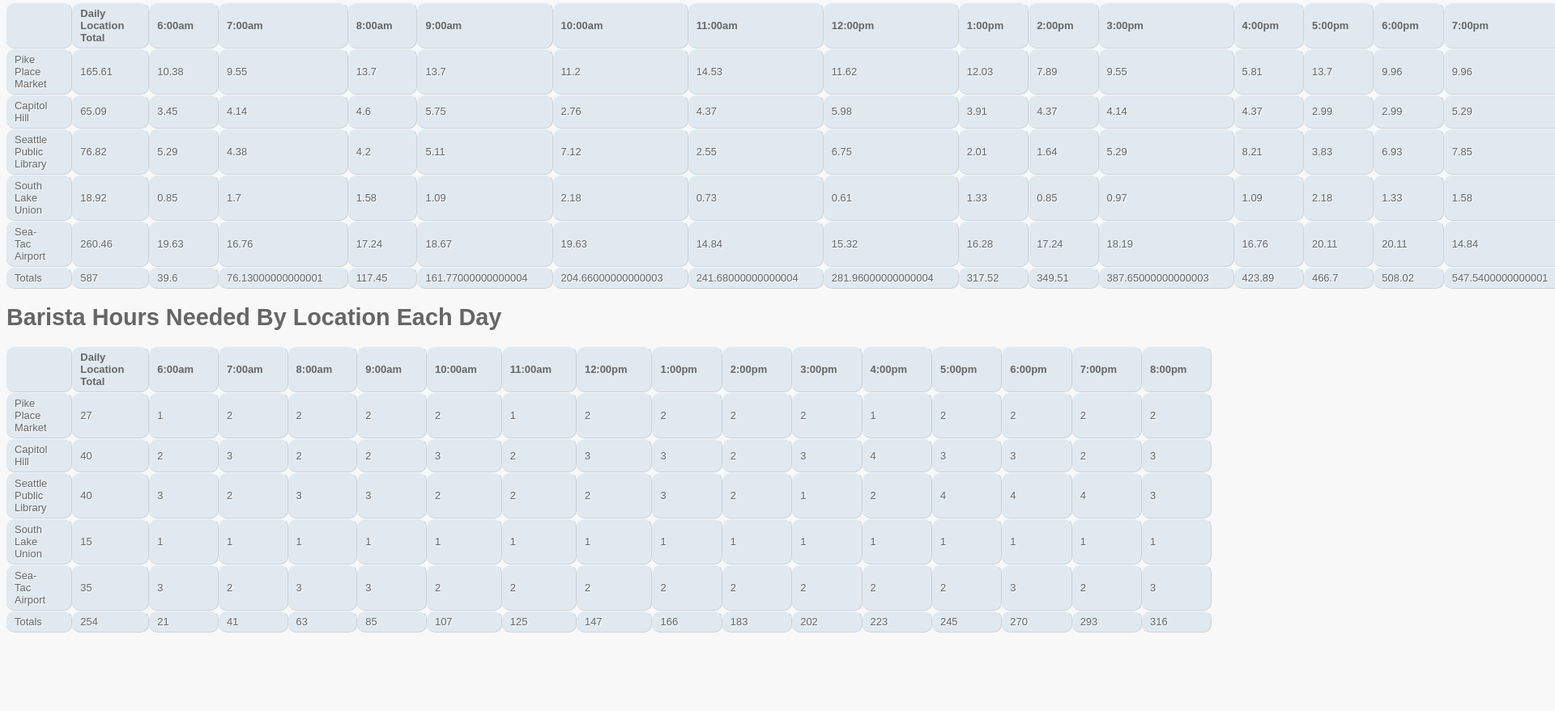
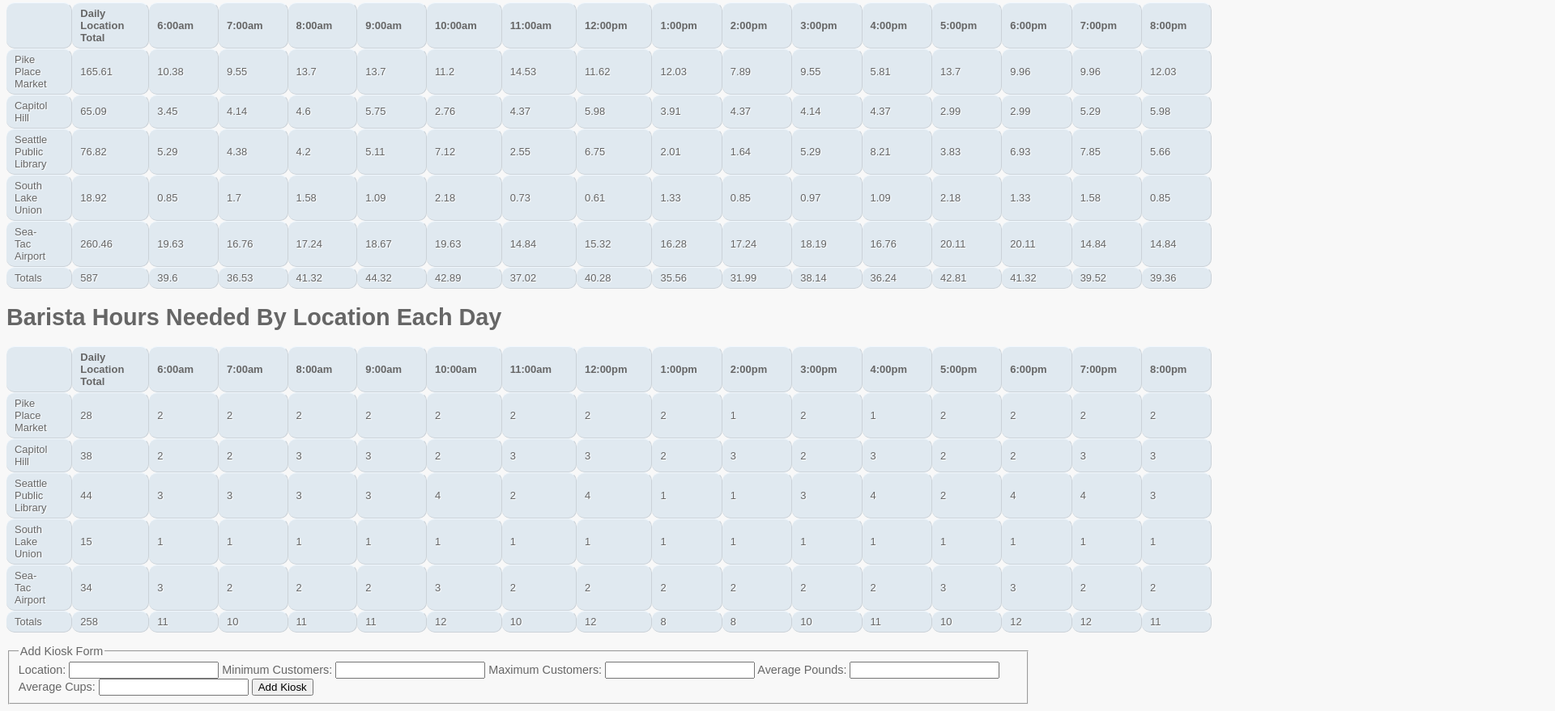
Before and after one commit to silvershotm1/campfire-coffee, a plain HTML site: page data.html in a window 1280 px wide. Shown: the part 69-948 px from the top of the page at 81% size, 1920 px wide, since content can reach past the window. Before the commit the page ends 859 px from the top, so only its background shows below. Drawn offline with Linux system fonts and the light colour scheme.

Commit message:
Counter working and added form to the file

```diff
--- a/app2.js
+++ b/app2.js
@@ -124,7 +124,7 @@ Kiosk.prototype.createRows = function() {
   tdElement.textContent = this.storeLoc;
   trElement.appendChild(tdElement);
 
-//Daily beans total rounded to one decimal and append data
+//Daily beans total rounded to two decimal and append data
   var tdElement = document.createElement('td');
   tdElement.textContent = parseFloat(this.dailyBeansNeeded.toFixed(2));
   trElement.appendChild(tdElement);
@@ -156,15 +156,18 @@ function createTotalsRow() {
   tdElement.textContent = allKiosksTotals;
   trElement.appendChild(tdElement);
 
-  var totalsData = 0;
+  // var totalsData = 0;
   //Loop for hours (headers)
   for (var i = 0; i < hours.length; i++){
+    totalsData = 0;
     //Loop for location (rows)
     for (var j = 0; j < allKiosks.length; j++) {
-      totalsData += parseFloat((allKiosks[j].beansPerHour[i]).toFixed(2));//why does rounding not work?
+      totalsData += parseFloat((allKiosks[j].beansPerHour[i]).toFixed(2));
+      console.log(allKiosks[j].beansPerHour[i]);
     }
+    console.log(totalsData);
     var tdElement = document.createElement('td');
-    tdElement.textContent = totalsData;
+    tdElement.textContent = parseFloat(totalsData.toFixed(2));
     trElement.appendChild(tdElement);
   }
   beansTable.appendChild(trElement);
@@ -186,7 +189,7 @@ southLake.render();
 seaTac.render();
 createTotalsRow();
 
-//Copied from first table - Update for baristas
+//Copied from first table - Update for baristas/////////////////
 
 //Call function
 Kiosk.prototype.renderB = function(){
@@ -267,14 +270,15 @@ function createTotalsRowBaristas() {
   tdElement.textContent = allKiosksTotals;
   trElement.appendChild(tdElement);
 
-  var totalsData = 0;
   //Loop for hours (headers)
   for (var i = 0; i < hours.length; i++){
     //Loop for location (rows)
+    totalsData = 0;
     for (var j = 0; j < allKiosks.length; j++) {
-  //    totalsData += Math.round(allKiosks[j].baristasNeededPerHour[i]); //HELP! I'm not sure why this doesn't work!
+      // totalsData += Math.round(allKiosks[j].baristasNeededPerHour[i]); //HELP! I'm not sure why this doesn't work!
       totalsData += Math.ceil(((allKiosks[j].cupsPerHour[i] * 2) + (allKiosks[j].poundPackagesPerHour[i] * 2)) / 60);
     }
+    console.log(totalsData);
     var tdElement = document.createElement('td');
     tdElement.textContent = totalsData;
     trElement.appendChild(tdElement);
@@ -282,12 +286,13 @@ function createTotalsRowBaristas() {
   baristasTable.appendChild(trElement);
 }
 
-//Variables per location
-var pikePlace = new Kiosk('Pike Place Market',14, 35, 0.34, 1.2);
-var capHill = new Kiosk('Capitol Hill', 12, 28, .03, 3.2);
-var publicLib = new Kiosk('Seattle Public Library', 9, 45, .02, 2.6);
-var southLake = new Kiosk('South Lake Union', 5, 18, .04, 1.3);
-var seaTac = new Kiosk('Sea-Tac Airport', 28, 44, .41, 1.1);
+//Variables per location   DO NOT NEED THIS AT ALL
+
+// var pikePlace = new Kiosk('Pike Place Market',14, 35, 0.34, 1.2);
+// var capHill = new Kiosk('Capitol Hill', 12, 28, .03, 3.2);
+// var publicLib = new Kiosk('Seattle Public Library', 9, 45, .02, 2.6);
+// var southLake = new Kiosk('South Lake Union', 5, 18, .04, 1.3);
+// var seaTac = new Kiosk('Sea-Tac Airport', 28, 44, .41, 1.1);
 
 //Definition of rows
 createBaristasHeader();
@@ -297,3 +302,24 @@ publicLib.renderB();
 southLake.renderB();
 seaTac.renderB();
 createTotalsRowBaristas();
+
+// ------------------- FORM DATA STARTED----------------------------
+//
+//
+//---------------------FORM CONSTRUCTOR------------------------------
+// for (var i = 0; i < allKiosks.length; i++){
+//   allKiosks[i].renderB();
+//   console.log();
+// };
+//
+//---------------------FORM VARS FOR DOM ACCESS----------------------
+var chatForm = document.getElementById('chat-form');
+
+function handleNewLocationSubmit(event){
+  console.log(event);
+  event.preventDefault(); // Prevents page from reloading
+
+  if (!event.target.kiosk.value || !event.target.mincusthour.value || !event.target.maxcusthour.value || !event.target.avgpounds.value || !event.target.avgcups.value) {
+    return alert('Fields cannot be empty!');
+  }
+};
--- a/data.html
+++ b/data.html
@@ -13,7 +13,31 @@
     <h1>Barista Hours Needed By Location Each Day</h1>
     <table id="baristas-table"></table>
 
-    <script src="app2.js"></script>
-    <!-- <script src="backups/formulastart.js"></script> -->
+    <p>
+    <!-- FORM STARTS HERE -->
+      <form id="kiosk-form">
+        <fieldset>
+          <legend>Add Kiosk Form</legend> <!-- Name of Form --->
+
+          <label for="kiosk">Location: </label> <!-- Location of Store/Kiosk -->
+          <input name="kiosk" type="text" />    <!-- Name of Location of Kiosk -->
+
+          <label for="mincusthour">Minimum Customers: </label>
+          <input name="mincusthour" type="text" />
+
+          <label for="maxcusthour">Maximum Customers: </label>
+          <input name="maxcusthour" type="text" />
+
+          <label for="avgpounds">Average Pounds: </label>
+          <input name="avgpounds" type="text" />
+
+          <label for="avgcups">Average Cups: </label>
+          <input name="avgcups" type="text" />
+
+          <button id="add" type="submit"> Add Kiosk </button> <!-- Submit Button -->
+
+        </fieldset>
+      </form>
+      <script src="app2.js"></script>
   </body>
 </html>
```
